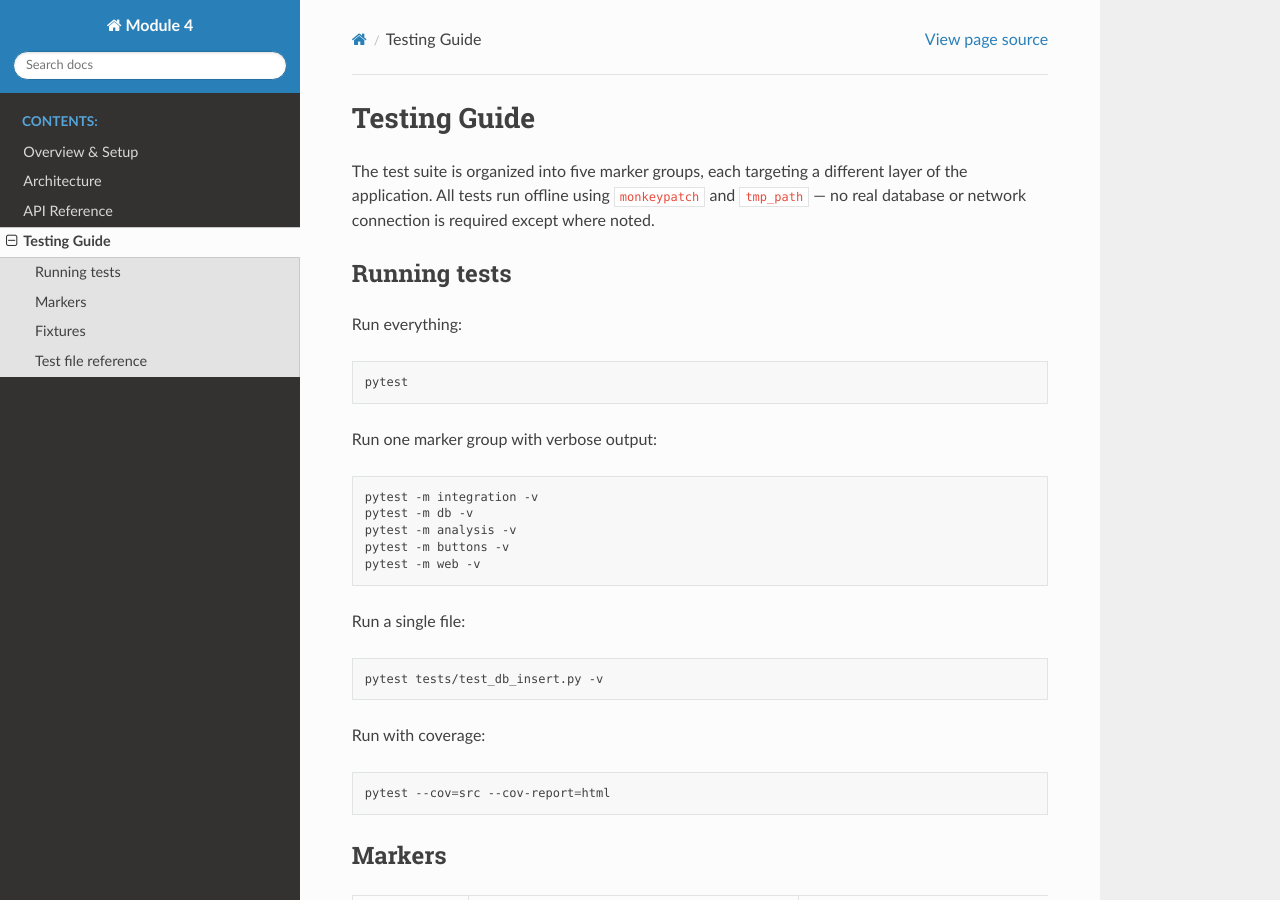
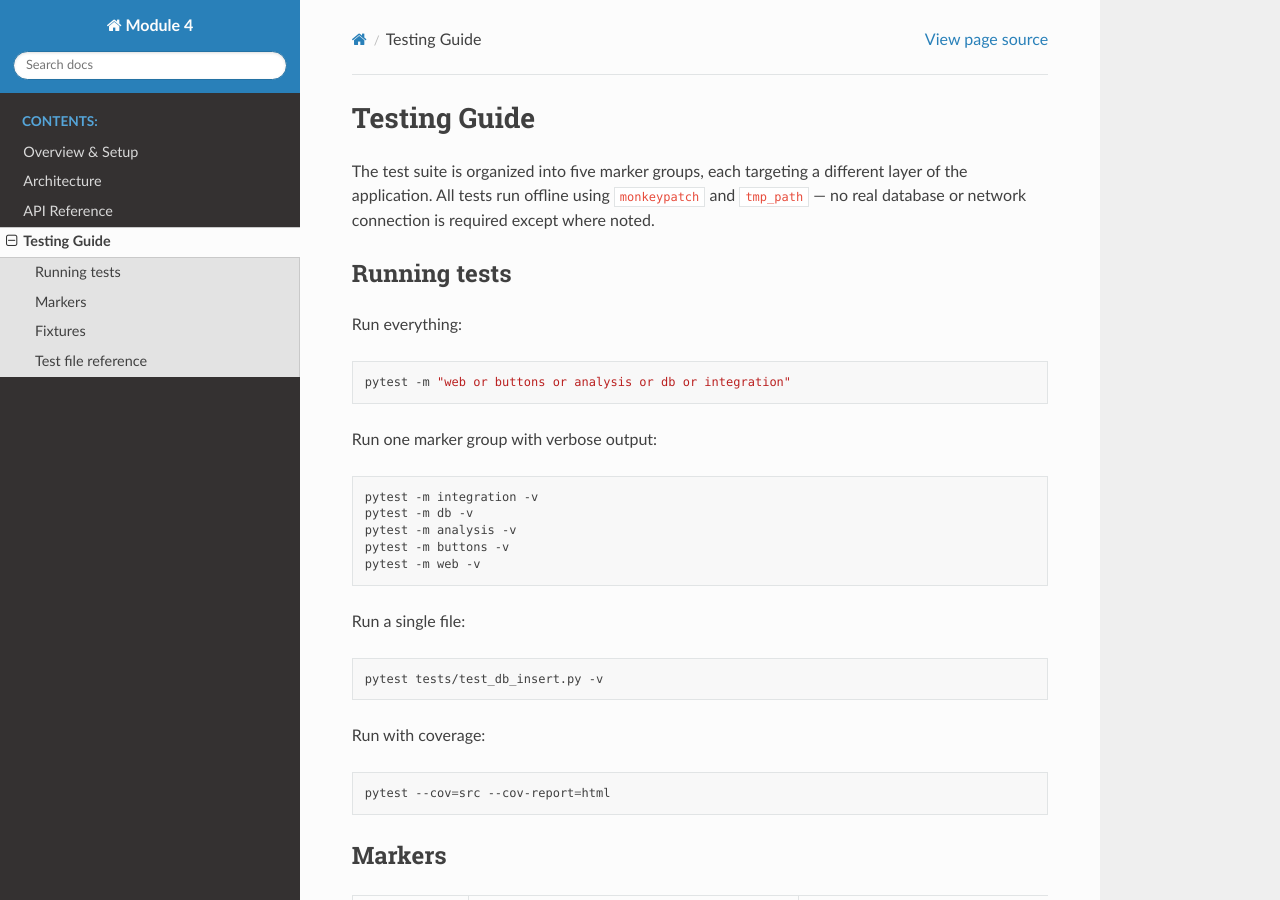
Before and after one commit to jbarte12/jhu_software_concepts, a Sphinx documentation site: the page built from module_4/docs/source/testing.rst, in a window 1280 px wide and 900 px high. Built offline with Sphinx 7.4.7 and the Read the Docs theme 3.1.0, drawn with Linux system fonts in a browser that asks for light colours.

Commit message:
updated run everything line in testing.rst

```diff
--- a/module_4/docs/source/testing.rst
+++ b/module_4/docs/source/testing.rst
@@ -13,7 +13,7 @@ Run everything:
 
 .. code-block:: bash
 
-   pytest
+   pytest -m "web or buttons or analysis or db or integration"
 
 Run one marker group with verbose output:
 
```
